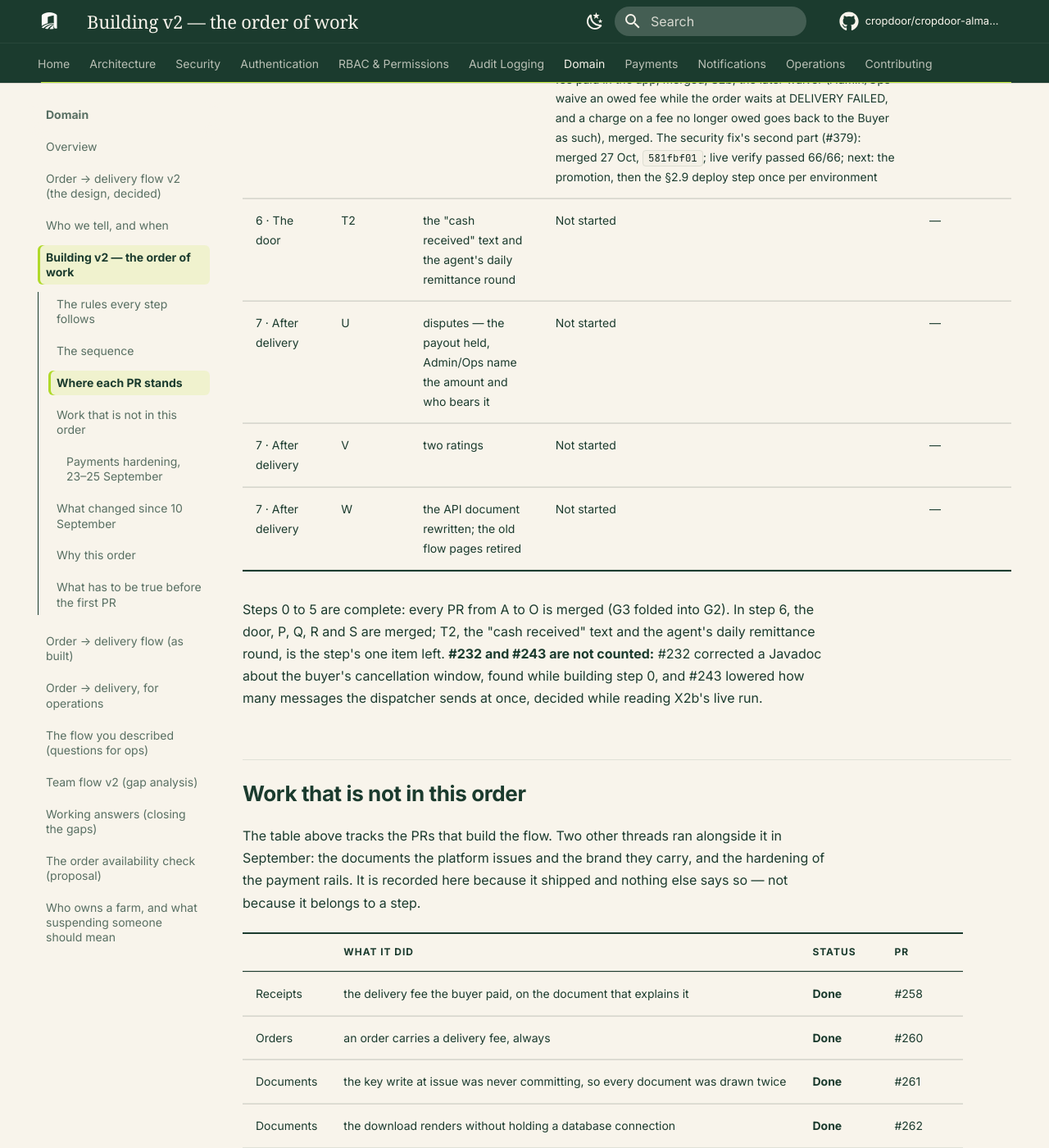
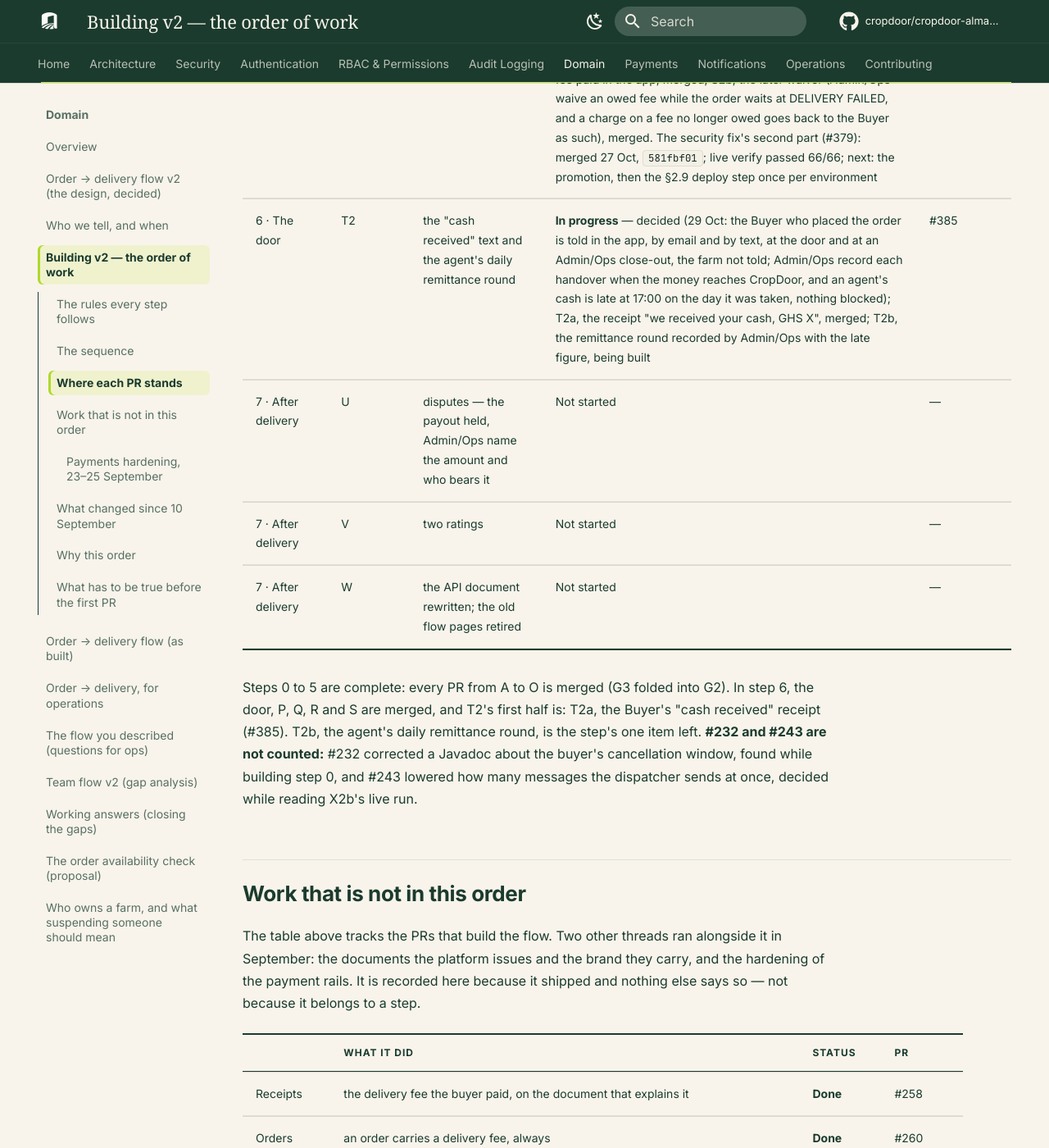
Before and after one commit to cropdoor/cropdoor-almanac, an MkDocs documentation site: the page built from docs/domain/order-delivery-flow-v2-build-order.md, in a window 1280 px wide and 1400 px high, scrolled down 9629 px. Shown: the whole window at 82% size. Built offline with MkDocs 1.6.1 and Material for MkDocs 9.7.7, drawn with Linux system fonts in a browser that asks for light colours; some web fonts are replaced; comment, search, counter and statistics services are not loaded.

Commit message:
domain: build order: T2 in progress — T2a, the Buyer's cash receipt, merged (#385); T2b, the remittance round, being built

```diff
--- a/docs/domain/order-delivery-flow-v2-build-order.md
+++ b/docs/domain/order-delivery-flow-v2-build-order.md
@@ -80,12 +80,12 @@ The one place that says what is finished. A PR is **Done** only once it is merge
 | 6 · The door | Q | the delivery photo, required | **Done** — 1–3 photos of the produce required at the door, stored in the private evidence bucket, shown to Admin/Ops and to the Buyer once delivered | #365 |
 | 6 · The door | R | DELIVERY FAILED, the return to the farm, the alerts | **Done** — the delivery agent's DELIVERY FAILED at the door with a reason, a note and photos, no money moved and the crew kept on the order (R1); the produce's return to the farm, the Admin/Ops cancel that follows it and the two overdue alerts (R2); the buyer told why and the farm that its produce is coming back (R3). R1 to R3 are merged and reach production together once the delivery app ships its part | #366, #367, #368 |
 | 6 · The door | S | the second attempt — the buyer asks and pays again, or the order is cancelled with a strike | **Done** — decided (20 Oct: Admin/Ops record the ask, the fee waivable, READY again after the return, the cash fee posted on its own, the online fee by a payment link, the deadline cancel, no online strikes); S0, a builder for the notification context, merged; S4, the desk return (Admin/Ops record the produce back at the farm), merged; S1a, the ask (fee waived) and READY again, merged; S1b, the owed cash fee paid at the door, merged; S3, the deadline cancel, merged; S2a, the owed online fee paid in the app, merged; S2b, the later waiver (Admin/Ops waive an owed fee while the order waits at DELIVERY FAILED, and a charge on a fee no longer owed goes back to the Buyer as such), merged. The security fix's second part (#379): merged 27 Oct, `581fbf01`; live verify passed 66/66; next: the promotion, then the §2.9 deploy step once per environment | #369, #370, #372, #373, #374, #375, #377 |
-| 6 · The door | T2 | the "cash received" text and the agent's daily remittance round | Not started | — |
+| 6 · The door | T2 | the "cash received" text and the agent's daily remittance round | **In progress** — decided (29 Oct: the Buyer who placed the order is told in the app, by email and by text, at the door and at an Admin/Ops close-out, the farm not told; Admin/Ops record each handover when the money reaches CropDoor, and an agent's cash is late at 17:00 on the day it was taken, nothing blocked); T2a, the receipt "we received your cash, GHS X", merged; T2b, the remittance round recorded by Admin/Ops with the late figure, being built | #385 |
 | 7 · After delivery | U | disputes — the payout held, Admin/Ops name the amount and who bears it | Not started | — |
 | 7 · After delivery | V | two ratings | Not started | — |
 | 7 · After delivery | W | the API document rewritten; the old flow pages retired | Not started | — |
 
-Steps 0 to 5 are complete: every PR from A to O is merged (G3 folded into G2). In step 6, the door, P, Q, R and S are merged; T2, the "cash received" text and the agent's daily remittance round, is the step's one item left. **#232 and #243 are not counted:** #232 corrected a Javadoc about the buyer's cancellation window, found while building step 0, and #243 lowered how many messages the dispatcher sends at once, decided while reading X2b's live run.
+Steps 0 to 5 are complete: every PR from A to O is merged (G3 folded into G2). In step 6, the door, P, Q, R and S are merged, and T2's first half is: T2a, the Buyer's "cash received" receipt (#385). T2b, the agent's daily remittance round, is the step's one item left. **#232 and #243 are not counted:** #232 corrected a Javadoc about the buyer's cancellation window, found while building step 0, and #243 lowered how many messages the dispatcher sends at once, decided while reading X2b's live run.
 
 ## Work that is not in this order
 
```
